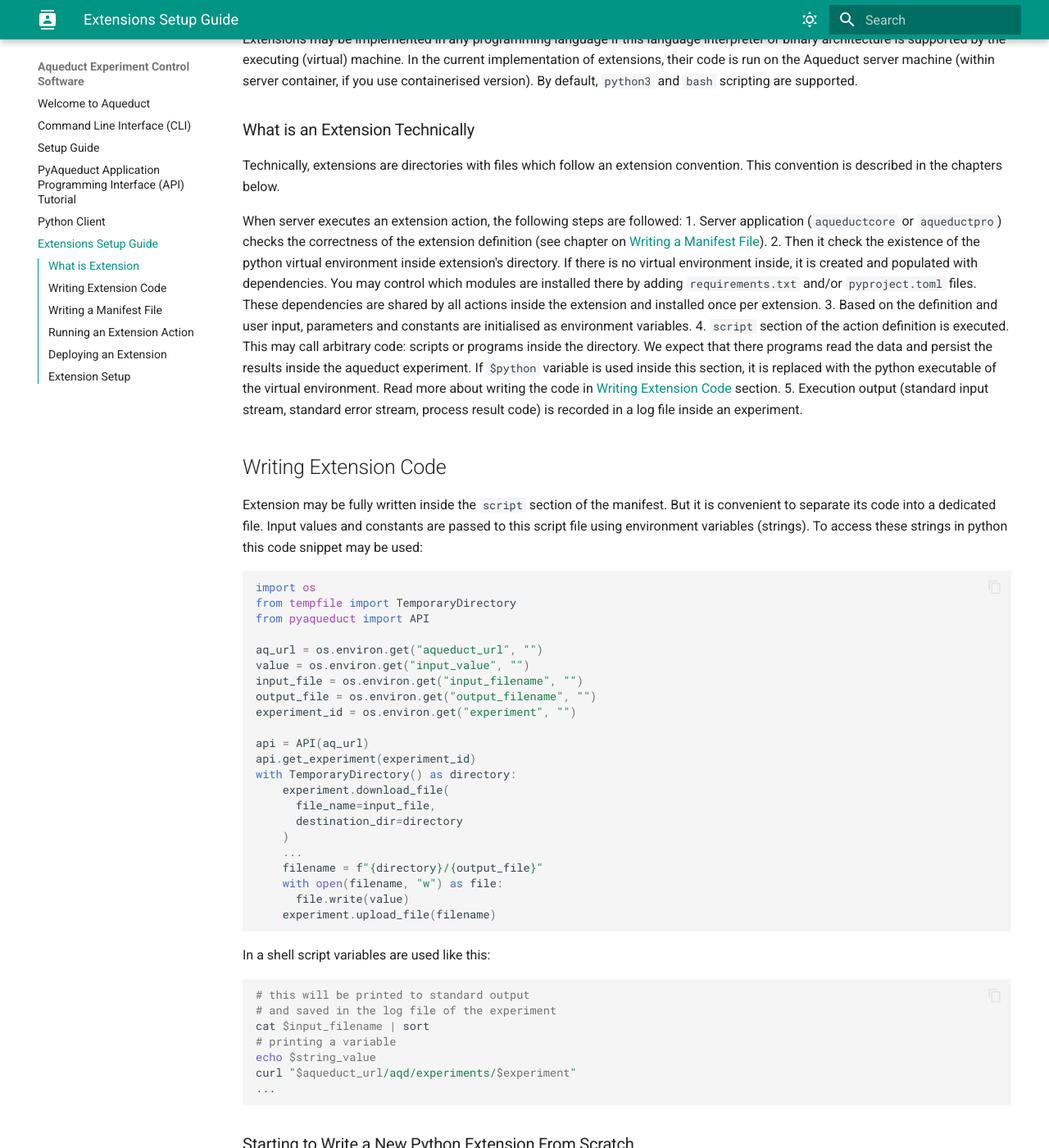
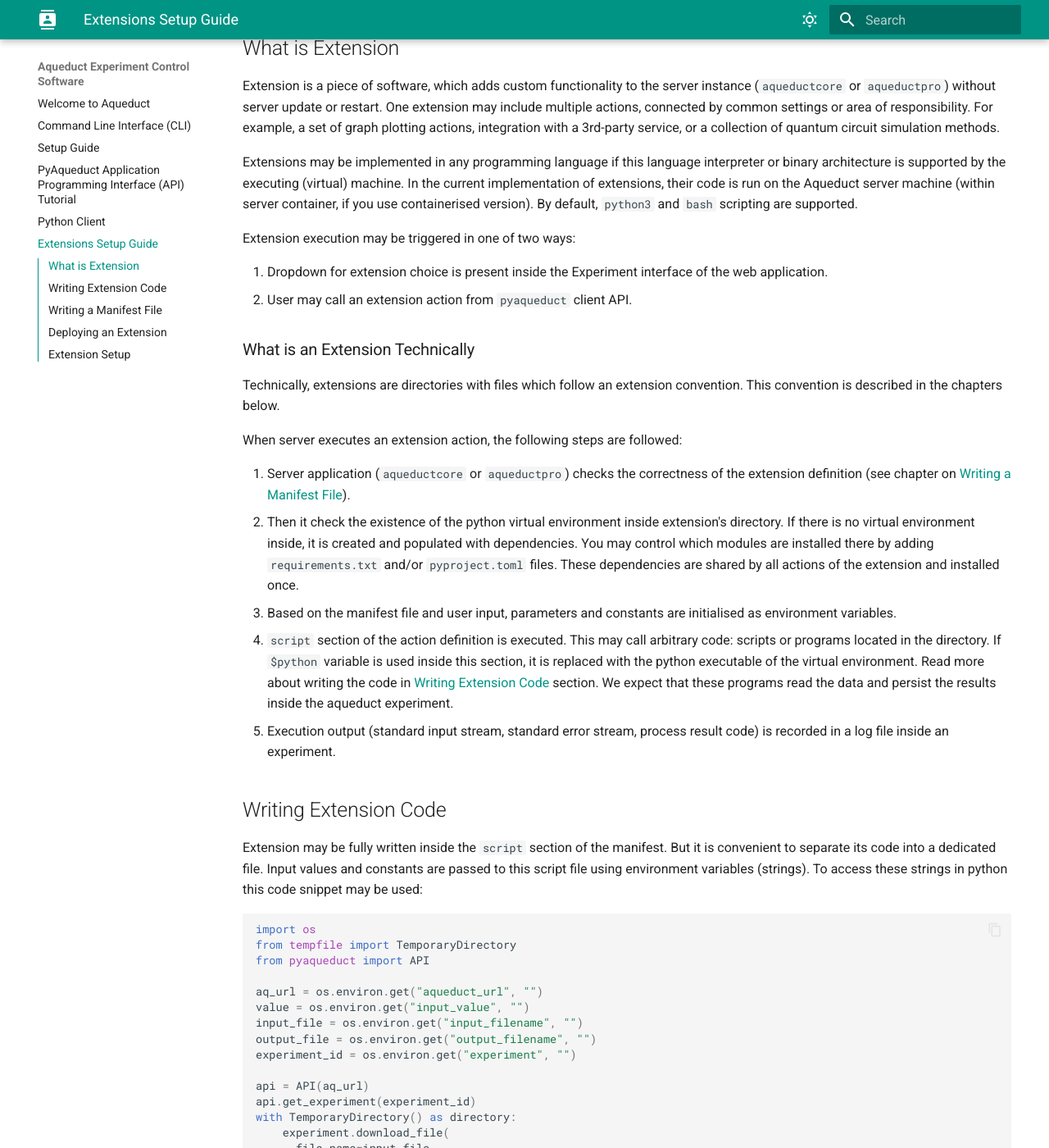
Before and after one commit to AqueductHub/aqueductcore, an MkDocs documentation site: the page built from docs/extensions.md, in a window 1280 px wide and 1400 px high, scrolled down 380 px. Shown: the whole window at 82% size. Built offline with MkDocs 1.6.1 and Material for MkDocs 9.7.7, drawn with Linux system fonts in a browser that asks for light colours; the version menu is left out; some of the changed text lies outside the part shown.

Commit message:
slight reordering of paragraphs

````diff
--- a/docs/extensions.md
+++ b/docs/extensions.md
@@ -4,10 +4,10 @@
 ---
 
 On this page we provide information related to extension development, deployment and setup:
+
 - [What is Extension](#what-is-extension)
 - [Writing Extension Code](#writing-extension-code)
 - [Writing a Manifest File](#writing-a-manifest-file)
-- [Running an Extension Action](#running-an-extension-action)
 - [Deploying an Extension](#deploying-an-extension)
 - [Extension Setup](#extension-setup)
 
@@ -24,24 +24,30 @@
 In the current implementation of extensions, their code is run on the Aqueduct server machine
 (within server container, if you use containerised version). By default, `python3` and `bash` scripting  are supported.
 
+Extension execution may be triggered in one of two ways:
+
+1. Dropdown for extension choice is present inside the Experiment interface of the web application.
+2. User may call an extension action from `pyaqueduct` client API.
+
 ### What is an Extension Technically
 
 Technically, extensions are directories with files which follow an extension convention.
 This convention is described in the chapters below.
 
 When server executes an extension action, the following steps are followed:
+
 1. Server application (`aqueductcore` or `aqueductpro`) checks the correctness of the extension definition (see chapter on [Writing a Manifest File](#writing-a-manifest-file)).
-2. Then it check the existence of the python virtual environment inside extension's directory. If there is no virtual environment inside, it is created and populated with dependencies. You may control which modules are installed there by adding `requirements.txt` and/or `pyproject.toml` files. These dependencies are shared by all actions inside the extension and installed once per extension.
-3. Based on the definition and user input, parameters and constants are initialised as environment variables.
-4. `script` section of the action definition is executed. This may call arbitrary code: scripts or programs inside the directory. We expect that there programs read the data and persist the results inside the aqueduct experiment. If `$python` variable is used inside this section, it is replaced with the python executable of the virtual environment. Read more about writing the code in [Writing Extension Code](#writing-extension-code) section.
+2. Then it check the existence of the python virtual environment inside extension's directory. If there is no virtual environment inside, it is created and populated with dependencies. You may control which modules are installed there by adding `requirements.txt` and/or `pyproject.toml` files. These dependencies are shared by all actions of the extension and installed once.
+3. Based on the manifest file and user input, parameters and constants are initialised as environment variables.
+4. `script` section of the action definition is executed. This may call arbitrary code: scripts or programs located in the directory. If `$python` variable is used inside this section, it is replaced with the python executable of the virtual environment. Read more about writing the code in [Writing Extension Code](#writing-extension-code) section. We expect that these programs read the data and persist the results inside the aqueduct experiment.
 5. Execution output (standard input stream, standard error stream, process result code) is recorded in a log file inside an experiment.
 
 ## Writing Extension Code
 
 Extension may be fully written inside the `script` section of the manifest. But it is convenient to
 separate its code into a dedicated file. Input values and constants are passed to this script file
-using environment variables (strings). To access these strings in python this code snippet
-may be used:
+using environment variables (strings).
+To access these strings in python this code snippet may be used:
 
 ```python
 import os
@@ -68,7 +74,7 @@
     experiment.upload_file(filename)
 ```
 
-In a shell script variables are used like this:
+In a shell script variables start with `$` sign:
 ```bash
 # this will be printed to standard output
 # and saved in the log file of the experiment
@@ -79,10 +85,11 @@
 ...
 ```
 
-### Starting to Write a New Python Extension From Scratch
+### Writing and Debugging a New Python Extension
 
 Start it simple. First, create three files on your local files system where `python` is installed, not necessarily the same machine as Aqueduct server.
-1. An extension action script, e.g. `action.py` with the following content.
+
+1. An extension action script, e.g. `action.py` with the following content:
     ```python
     import os
     import requests
@@ -96,7 +103,7 @@
         response = requests.get(aqueduct_url + "api/graphql", timeout=3)
         print(f"URL: {aqueduct_url}, ok: {response.ok}")
     ```
-2. A `requirements.txt` file, where you will collect your dependencies.
+2. A `requirements.txt` file, where you will collect your dependencies:
     ```
     requests>=2.0.0
     ```
@@ -119,23 +126,27 @@
     echo "Result code: $?"
     ```
 
-Now, you may run and test your plugin action as `sh test.sh`. Do changes of variables and constants by adding them to the `test.sh` file, and reading them with `os.environ.get("name", "")` in python. As soon as you finish programming and testing, transfer these constants and variables to corresponding sections of `manifest.yml`. Note, that `aqueduct_url` string
-is always defined in the header of the file and shared among the actions. `aqueduct_key` variables is set by the Aqueduct server, you don't have to specify it.
+Now, you may run and test your plugin action as `sh test.sh`. Do changes of variables and constants by adding them to the `test.sh` file, and reading them with `os.environ.get("name", "")` in python.
 
 If you update code of extension actions, or its dependencies, deleting `.aqueduct-extension-dev/`
-will force virtual environment re-creation. If your dependencies are already stable, you may keep this directory to accelerate test runs.
+will force virtual environment re-creation. If your dependencies are already stable, you may keep virtual environment directory to accelerate test runs.
 
-After you have finished development of the extension action code, copy `action.py` and `requirements.txt` files to the extension directory, and add `$python action.py` line to the `script` section in you manifest file.
+After you have finished development of the extension action code, copy `action.py` and `requirements.txt` files to the extension directory, and add `$python action.py` line to the `script` section in you manifest file (see details in [Writing a Manifest File](#writing-a-manifest-file) section). Then transfer constants and variables from `test.sh` to corresponding sections of `manifest.yml`. Note, that `aqueduct_url` string
+is always defined in the header of the file and shared among the actions. `aqueduct_key` variables is set by the Aqueduct server, you don't have to specify it.
 
 ## Writing a Manifest File
 
-Extension directory may have and arbitrary name. Each extension directory must contain a YAML file called `manifest.yml`. This file defines information about the extension and its actions.
-Minimal example of the extension with  two actions is given below:
+After development is finished, you may prepare your new extension for deployment. First, create a directory for it.
+Extension directory may have and arbitrary name.
+Each extension directory must contain a YAML file called `manifest.yml`.
+This file defines information about the extension and its actions.
+The example of the extension with two actions is given below:
 
 ```yaml
 name: "Extension name"
 description: >
-  This is an extension from documentation. It supports
+  This is an extension from documentation.
+  Its descriptions supports
   hyperlinks, e.g. https://riverlane.com
 authors: ada.lovelace@gmail.com
 aqueduct_url: http://localhost:8000/
@@ -161,7 +172,7 @@
     parameters:
       -
         name: string_value
-        description: some string value entered in a textbox.
+        description: some string value entered in a textbox
         data_type: str
         default_value: default string
       -
@@ -214,21 +225,22 @@
 In the current implementation, extensions are assumed to run on the same machine
 as the server application, so this address will be a `http://localhost:8000/` or similar.
 
-Optional `constants` section allows the definition key-value pairs for constants shared across
-all extension action executions.  Examples of this may include third-party service credentials,
+Optional `constants` section allows to define key-value pairs for constants shared across
+all extension action executions.
+Examples of this may include third-party service credentials,
 or a database connection string, which are shared among all service installation users.
-If your users need to use such services with different credentials, we encourage you to
+If users need to use such services with different credentials, we encourage you to
 define a separate action parameter for this purpose.
 
-The section `actions` defines a list of action an extension may perform. Each item starts with
-name and description used to build user interface.
+The `actions` section defines a list of actions an extension may perform.
+Each item starts with a name and a description used to build user interface.
 
 Then a `script` block defines a linux shell script which triggers execution of the action.
 If python language is used to run an action, we recommend using `$python` placeholder:
 this will substitute an interpreter with the one from virtual environment created
-specifically for the extension. You may add `pyproject.toml` file and/or `requirements.txt`
-file which define your dependencies, and they will be installed into a python virtual environment
-at the first action call.
+specifically for this extension. You may add `pyproject.toml` file and/or `requirements.txt`
+file to define your dependencies,
+and they will be installed into a python virtual environment at the first action call.
 
 Then there is a list of `parameters`. Each item defines input values passed to the extension action. Each such parameter is defined with:
 
@@ -237,11 +249,13 @@
 | -----         | ------ | --------- |
 | `name`        | text   | parameter name |
 | `description` | text   | used in the interface to explain the value |
-| `data_type`   | {`str`, `textarea`, `file`, `experiment`, `int`, `float`, `select`, `bool`} | one of supported data types |
+| `data_type`   | {`str`, `textarea`, `file`, <br/> `experiment`, `int`, `float`, <br/> `select`, `bool`} | one of supported data types |
 | `default_value` (optional) | of `data_type` | default value, populates the interface field by default |
 | `options` (optional) | `array` | collection of optiions. Used with `select` data type
 
 ### Data Types
+
+Here is the list of available data types:
 
 | type               | values |
 | ----               | -------------- |
@@ -252,14 +266,7 @@
 | `float`, `int`     | numerical types |
 | `bool`             | True or False. Passed to an extension action as 0 or 1 |
 
-Please, note, that purpose of extensions is to interact with an experiment. They may generate, process or consume the data from the experiment, that is why each extension action must have a parameter of
-`experiment` type.
-
-## Running an Extension Action
-
-Extension execution may be triggered in one of two ways:
-1. Dropdown for extension choice is present inside the Experiment interface of the web application.
-2. User may call an extension action from `pyaqueduct` client API.
+Please, note, that purpose of extensions is to interact with an experiment. They may generate, process or consume the data from the experiment, that is why each extension action MUST have at least one parameter of `experiment` type.
 
 ## Deploying an Extension
 
````
Also changed, not shown: other parts of docs/extensions.md (+1 -1 lines).
